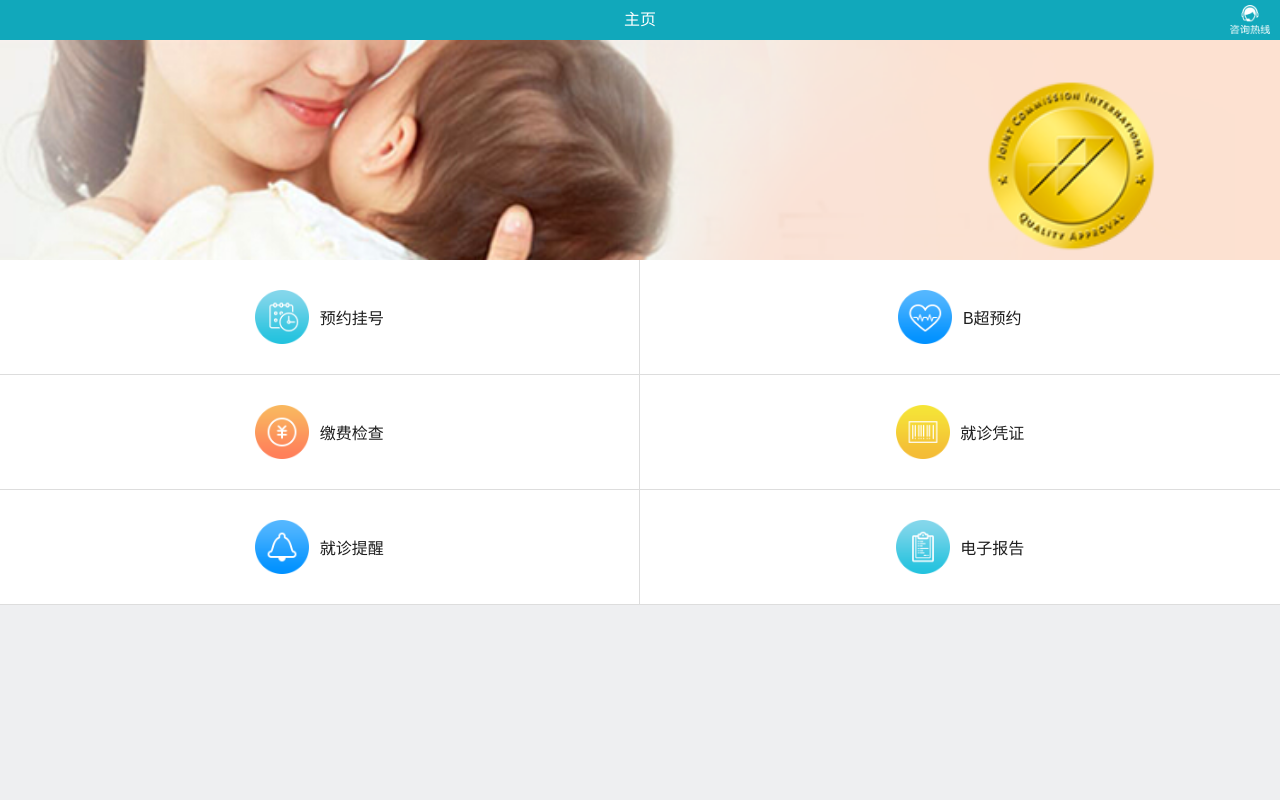
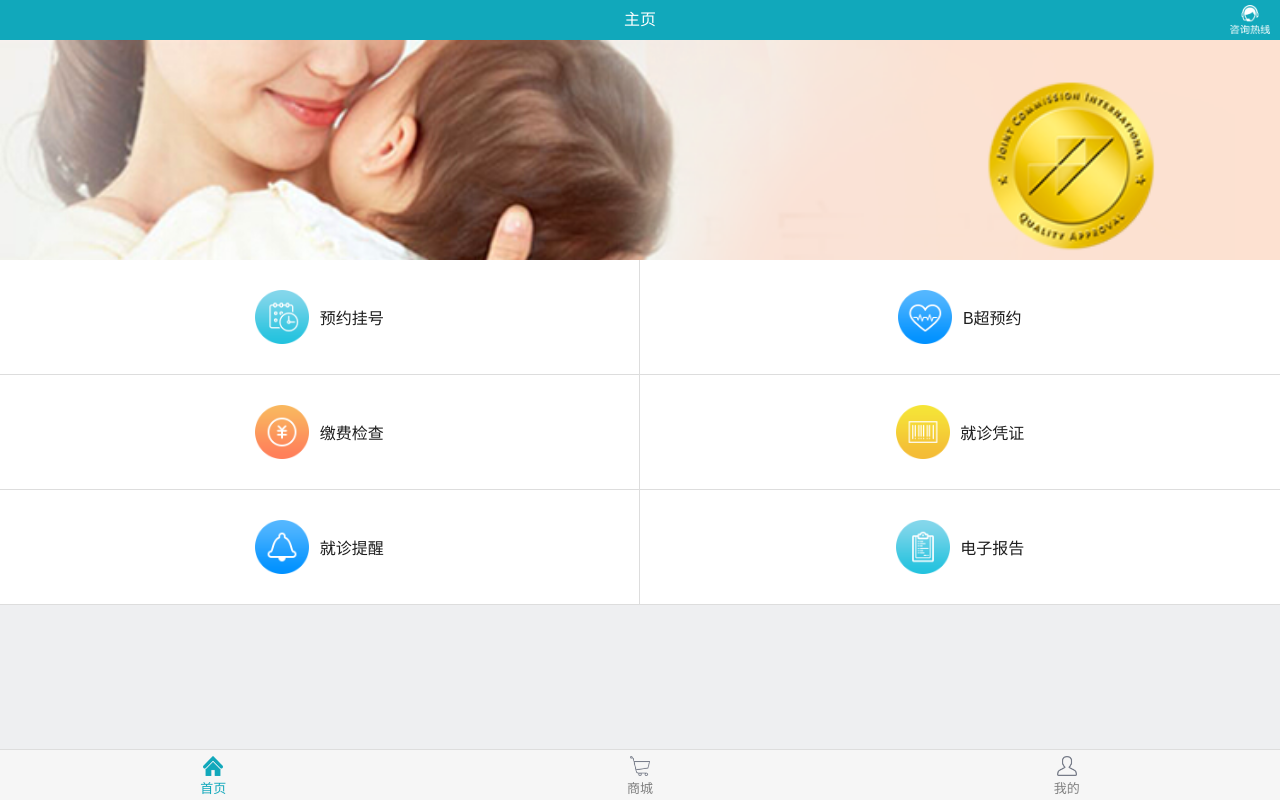
Before and after one commit to aulence/angel-weixin, a plain HTML site: page index.html in a window 1280 px wide. Drawn offline with Linux system fonts and the light colour scheme.

Commit message:
新增了‘首页’和‘我的’下方的footer导航

```diff
--- a/index.html
+++ b/index.html
@@ -49,6 +49,22 @@
                 <span>电子报告</span>
             </a>
         </nav>
+
+        <!-- 底部导航菜单 -->
+        <footer class="footerNav">
+        	<a href="#" class="checkd">
+        		<i class="icon ico-home_footer"></i>
+        		<span>首页</span>
+        	</a>
+        	<a href="#">
+        		<i class="icon ico-shoppingCar_footer"></i>
+        		<span>商城</span>
+        	</a>
+        	<a href="#">
+        		<i class="icon ico-user_footer"></i>
+        		<span>我的</span>
+        	</a>
+        </footer>
     </body>
     <!-- JS引入部分 -->
     <script src="resource/plugin/jquery-2.2.4.min.js"></script>
--- a/resource/css/common.css
+++ b/resource/css/common.css
@@ -6,6 +6,7 @@
 **/
 body,html {
     background-color: #eeeff1;
+	padding-bottom: 25px;
 }
 /******************************************/
 /* 公共声明部分 */
@@ -613,6 +614,58 @@ body,a,button,input,textarea {
     font-size: 16px;
     color: #11a8bb;
 }
+/**** footer ****/
+footer.footerNav {
+	width: 100%;
+	background-color: #f6f6f6;
+	border-top: 1px solid #ddd;
+	overflow: hidden;
+	position: fixed;
+	left: 0; bottom: 0;
+	z-index: 995;
+}
+footer.footerNav a {
+	width: 33.33333333%; height: 50px;
+	padding-top: 6px; padding-bottom: 6px;
+	text-decoration: none;
+	color: #808080;
+	float: left;
+	-webkit-box-sizing: border-box;
+	box-sizing: border-box;
+}
+footer.footerNav a i.icon, footer.footerNav a span {
+	margin: 0 auto;
+	display: block;
+}
+footer.footerNav a span {
+	height: 18px;
+	line-height: 26px;
+	text-align: center;
+	font-size: 13px;
+}
+footer.footerNav a i.icon {
+	width: 20px; height: 20px;
+	-webkit-background-size: 200% 100%;
+	background-size: 200% 100%;
+	background-position: left;
+	background-repeat: no-repeat;
+}
+footer.footerNav a i.icon.ico-home_footer {
+	background-image: url("../img/content/home-footer@2x.png");
+}
+footer.footerNav a i.icon.ico-shoppingCar_footer {
+	background-image: url("../img/content/shoppingCar-footer@2x.png");
+}
+footer.footerNav a i.icon.ico-user_footer {
+	background-image: url("../img/content/user-footer@2x.png");
+}
+/* 选中后 */
+footer.footerNav a.checkd {
+	color: #11a8bb;
+}
+footer.footerNav a.checkd i.icon.ico-home_footer, footer.footerNav a.checkd i.icon.ico-shoppingCar_footer, footer.footerNav a.checkd i.icon.ico-user_footer {
+	background-position: right;
+}
 
 /******************************************/
 /* (DEMO文件请查看"html/_themeDefault_.html") */
```
Also changed, not shown: html/userinfo/userInfo.html (+15 -1 lines), resource/img/content/home-footer@2x.png (added), resource/img/content/shoppingCar-footer@2x.png (added), resource/img/content/user-footer@2x.png (added).
